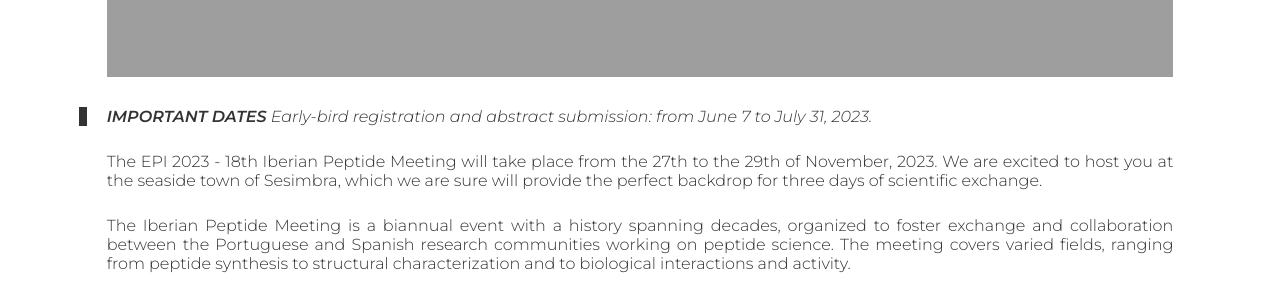
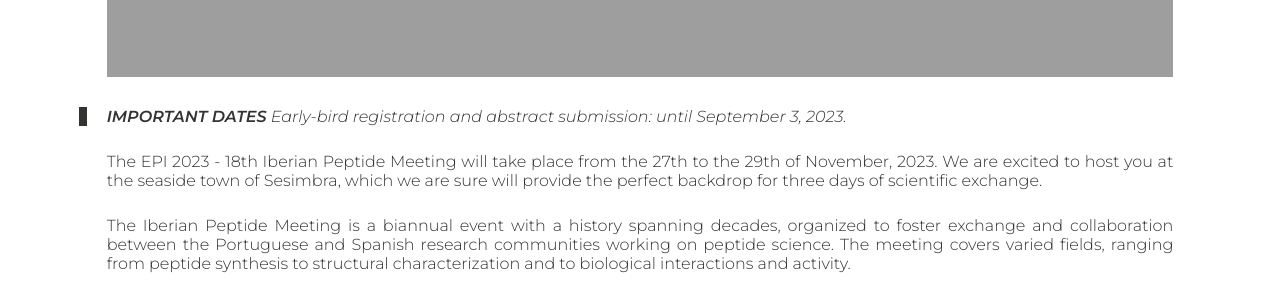
Before and after one commit to Iberian-Peptide-Meeting/XVIII, a Jekyll site: the page built from index.md, in a window 1280 px wide. Shown: the part 839-1139 px from the top of the page. Built offline with Jekyll 4.4.1, drawn with Linux system fonts in a browser that asks for light colours; nearby versions of some CDN libraries.

Commit message:
Update early-bird dates

```diff
--- a/index.md
+++ b/index.md
@@ -6,7 +6,7 @@ image:
 ---
 
 > _**IMPORTANT DATES**_
-> Early-bird registration and abstract submission: from June 7 to July 31, 2023.
+> Early-bird registration and abstract submission: until September 3, 2023.
 
 The EPI 2023 - 18th Iberian Peptide Meeting will take place from the 27th to the 29th of
 November, 2023. We are excited to host you at the seaside town of Sesimbra,
```
Also changed, not shown: _pages/registration.md (+1 -1 lines).
